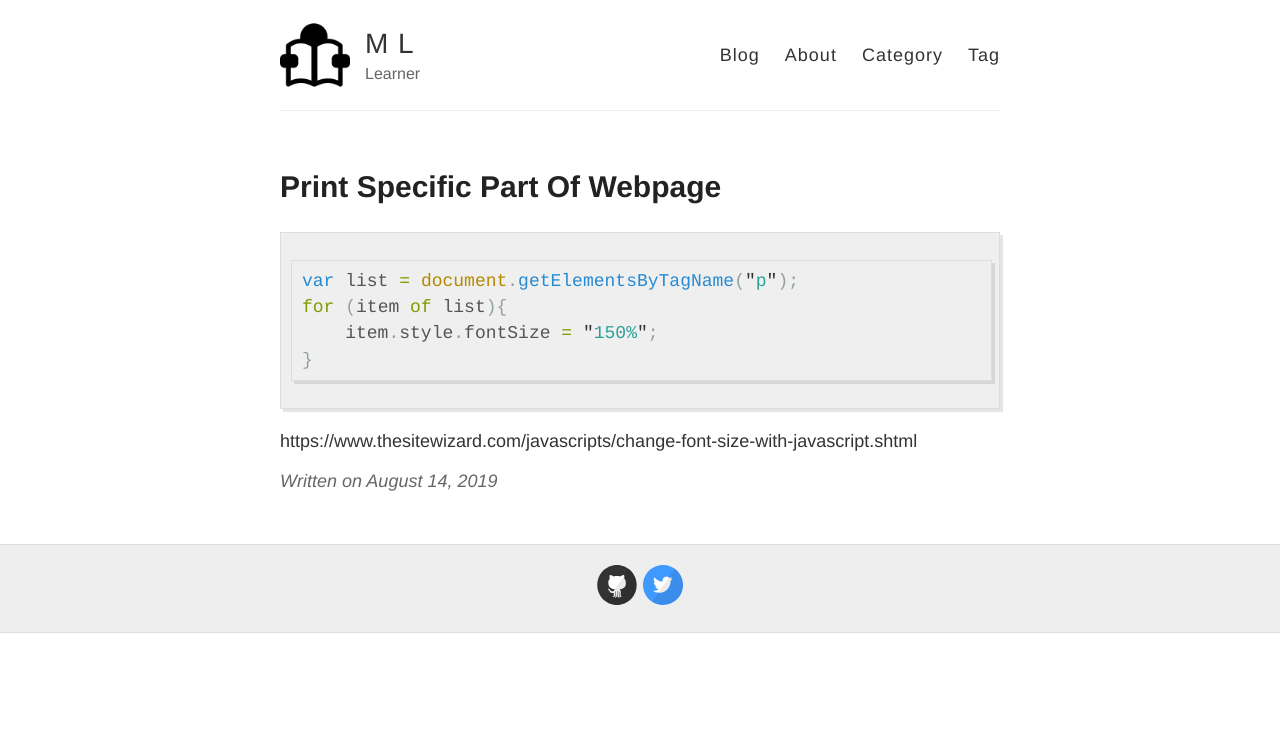
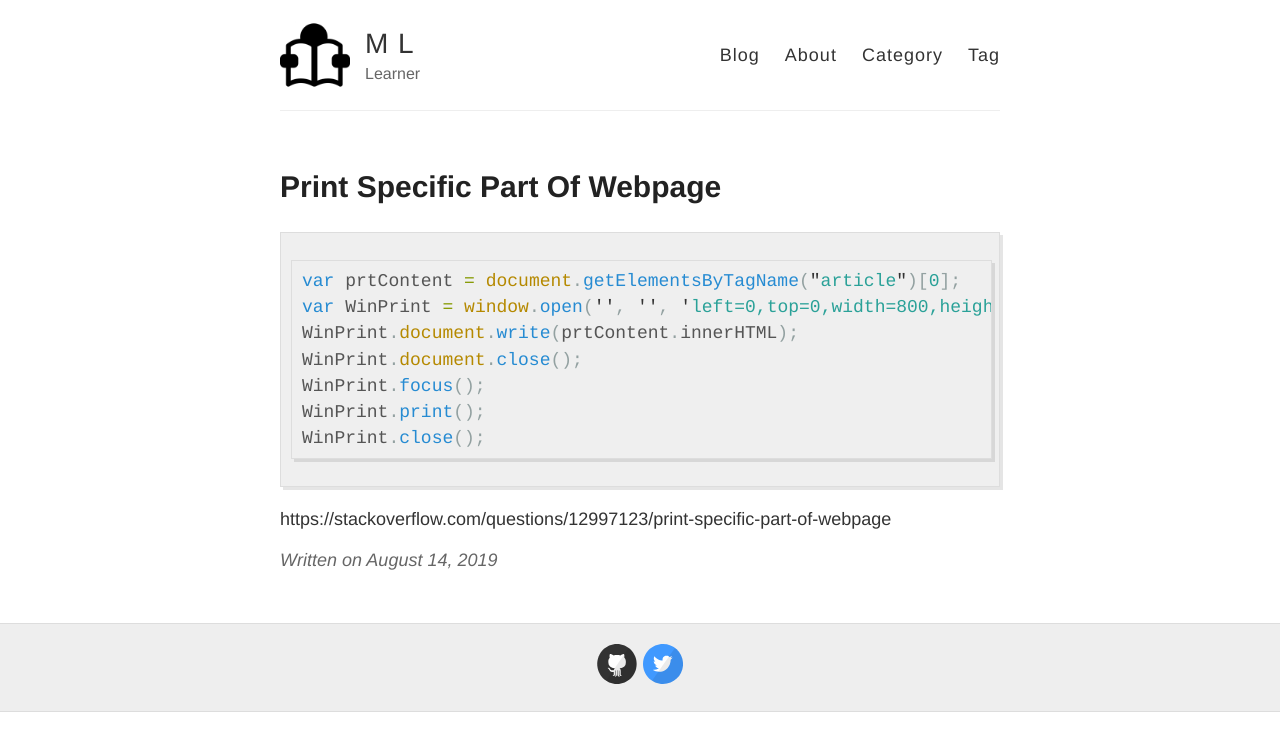
Before and after one commit to MingLang/MingLang.github.io, a Jekyll site: the page built from _posts/2019-08-14-Print-specific-part-of-webpage.md, in a window 1280 px wide. Shown: the top 751 px of the page. Built offline with Jekyll 4.4.1, drawn with Linux system fonts in a browser that asks for light colours.

Commit message:
Update 2019-08-14-Print-specific-part-of-webpage.md

````diff
--- a/_posts/2019-08-14-Print-specific-part-of-webpage.md
+++ b/_posts/2019-08-14-Print-specific-part-of-webpage.md
@@ -1,15 +1,18 @@
 ---
 layout: post
-Title: Change font size of a htmlcollection
+Title: Print specific part of webpage
 Category:
 tags: JavaScript
 ---
 
 ```javascript
-var list = document.getElementsByTagName("p");
-for (item of list){
-    item.style.fontSize = "150%";
-}
+var prtContent = document.getElementsByTagName("article")[0];
+var WinPrint = window.open('', '', 'left=0,top=0,width=800,height=900,toolbar=0,scrollbars=0,status=0');
+WinPrint.document.write(prtContent.innerHTML);
+WinPrint.document.close();
+WinPrint.focus();
+WinPrint.print();
+WinPrint.close();
 ```
 
-https://www.thesitewizard.com/javascripts/change-font-size-with-javascript.shtml
+https://stackoverflow.com/questions/12997123/print-specific-part-of-webpage
````
